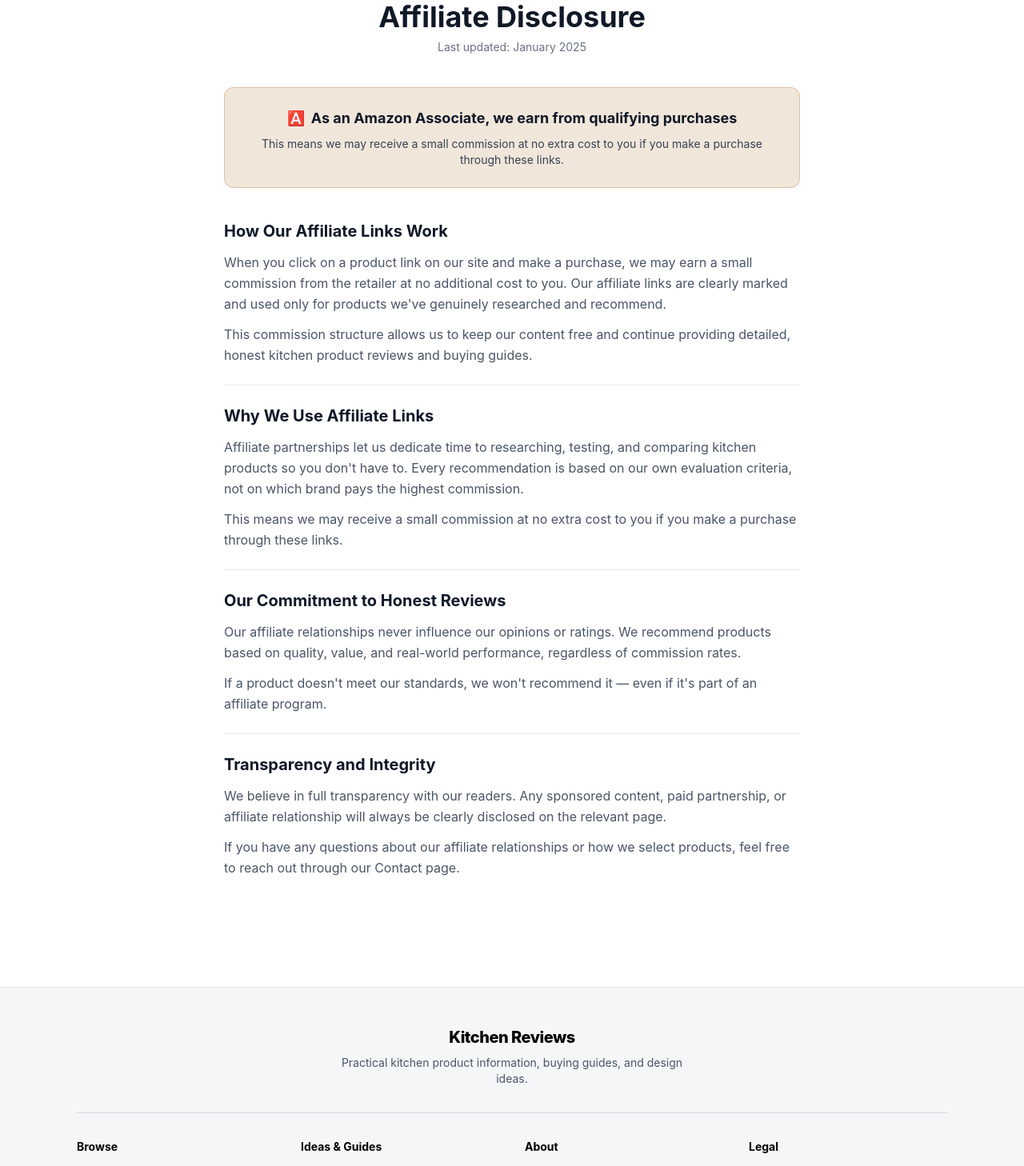
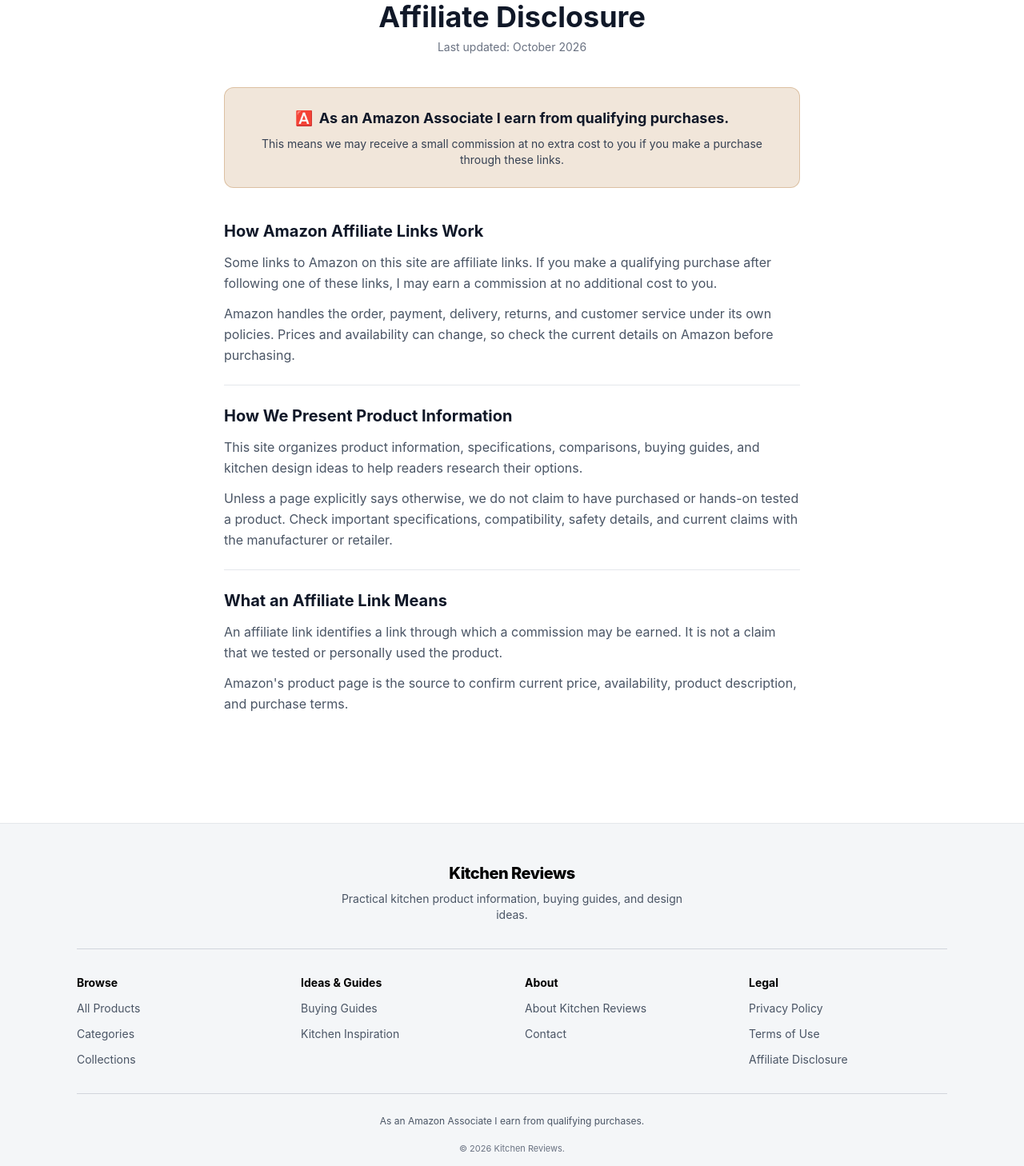
Before and after one commit to abdelilahlairabi/kitchen-reviews, a React (Vite) app: page /affiliate-disclosure in a window 1280 px wide. Shown: the part 200-1658 px from the top of the page at 80% size. Built offline with nearby package versions, Linux system fonts and the light colour scheme.

Commit message:
Make affiliate disclosure accurate and clear

```diff
--- a/src/components/Disclosure/DisclosureBanner.jsx
+++ b/src/components/Disclosure/DisclosureBanner.jsx
@@ -3,7 +3,7 @@
     <div className="bg-[#C89B6C]/25 border border-[#C89B6C]/50 rounded-xl p-6 text-center mb-10">
       <p className="font-bold text-gray-900 text-base md:text-lg flex items-center justify-center gap-2">
         <span role="img" aria-label="amazon">🅰️</span>
-        As an Amazon Associate, we earn from qualifying purchases
+        As an Amazon Associate I earn from qualifying purchases.
       </p>
       <p className="text-gray-700 text-sm mt-2 max-w-2xl mx-auto">
         This means we may receive a small commission at no extra cost to you
--- a/src/components/Disclosure/DisclosureContent.jsx
+++ b/src/components/Disclosure/DisclosureContent.jsx
@@ -1,30 +1,23 @@
 const sections = [
   {
-    title: "How Our Affiliate Links Work",
+    title: "How Amazon Affiliate Links Work",
     paragraphs: [
-      "When you click on a product link on our site and make a purchase, we may earn a small commission from the retailer at no additional cost to you. Our affiliate links are clearly marked and used only for products we've genuinely researched and recommend.",
-      "This commission structure allows us to keep our content free and continue providing detailed, honest kitchen product reviews and buying guides.",
+      "Some links to Amazon on this site are affiliate links. If you make a qualifying purchase after following one of these links, I may earn a commission at no additional cost to you.",
+      "Amazon handles the order, payment, delivery, returns, and customer service under its own policies. Prices and availability can change, so check the current details on Amazon before purchasing.",
     ],
   },
   {
-    title: "Why We Use Affiliate Links",
+    title: "How We Present Product Information",
     paragraphs: [
-      "Affiliate partnerships let us dedicate time to researching, testing, and comparing kitchen products so you don't have to. Every recommendation is based on our own evaluation criteria, not on which brand pays the highest commission.",
-      "This means we may receive a small commission at no extra cost to you if you make a purchase through these links.",
+      "This site organizes product information, specifications, comparisons, buying guides, and kitchen design ideas to help readers research their options.",
+      "Unless a page explicitly says otherwise, we do not claim to have purchased or hands-on tested a product. Check important specifications, compatibility, safety details, and current claims with the manufacturer or retailer.",
     ],
   },
   {
-    title: "Our Commitment to Honest Reviews",
+    title: "What an Affiliate Link Means",
     paragraphs: [
-      "Our affiliate relationships never influence our opinions or ratings. We recommend products based on quality, value, and real-world performance, regardless of commission rates.",
-      "If a product doesn't meet our standards, we won't recommend it — even if it's part of an affiliate program.",
-    ],
-  },
-  {
-    title: "Transparency and Integrity",
-    paragraphs: [
-      "We believe in full transparency with our readers. Any sponsored content, paid partnership, or affiliate relationship will always be clearly disclosed on the relevant page.",
-      "If you have any questions about our affiliate relationships or how we select products, feel free to reach out through our Contact page.",
+      "An affiliate link identifies a link through which a commission may be earned. It is not a claim that we tested or personally used the product.",
+      "Amazon's product page is the source to confirm current price, availability, product description, and purchase terms.",
     ],
   },
 ];
--- a/src/components/Footer.jsx
+++ b/src/components/Footer.jsx
@@ -60,7 +60,7 @@
 
       <div className="flex flex-col items-center gap-4 border-t border-gray-300 pt-6 text-center">
         <p className="max-w-2xl text-xs leading-relaxed text-gray-600">
-          As an Amazon Associate, we earn from qualifying purchases.
+          As an Amazon Associate I earn from qualifying purchases.
         </p>
         <p className="text-[11px] text-gray-500">© {new Date().getFullYear()} Kitchen Reviews.</p>
       </div>
--- a/src/components/product/ProductHero.jsx
+++ b/src/components/product/ProductHero.jsx
@@ -30,7 +30,7 @@
           <p className="text-gray-600 text-sm mb-6 line-clamp-3">{product.description}</p>
           <ul className="space-y-3 mb-8">{product.features.map((feature) => <li key={feature} className="flex items-start gap-2 text-sm text-gray-700"><span className="text-black">✓</span>{feature}</li>)}</ul>
           <AffiliateLink href={product.affiliateUrl} className="block w-full text-center bg-[#ebd5b3] hover:bg-[#dcb589] text-black font-bold py-3 rounded-lg transition-colors mb-2 aria-disabled:opacity-50 aria-disabled:cursor-not-allowed" fallback="Product link coming soon">View on Amazon</AffiliateLink>
-          <p className="text-center text-xs text-gray-500 mb-6">As an Amazon Associate we earn from qualifying purchases</p>
+          <p className="text-center text-xs text-gray-500 mb-6">As an Amazon Associate I earn from qualifying purchases.</p>
         </div>
       </div>
     </div>
--- a/src/pages/Disclosure.jsx
+++ b/src/pages/Disclosure.jsx
@@ -12,7 +12,7 @@
           Affiliate Disclosure
         </h1>
         <p className="text-gray-500 text-sm mt-2">
-          Last updated: January 2025
+          Last updated: October 2026
         </p>
       </div>
 
```
